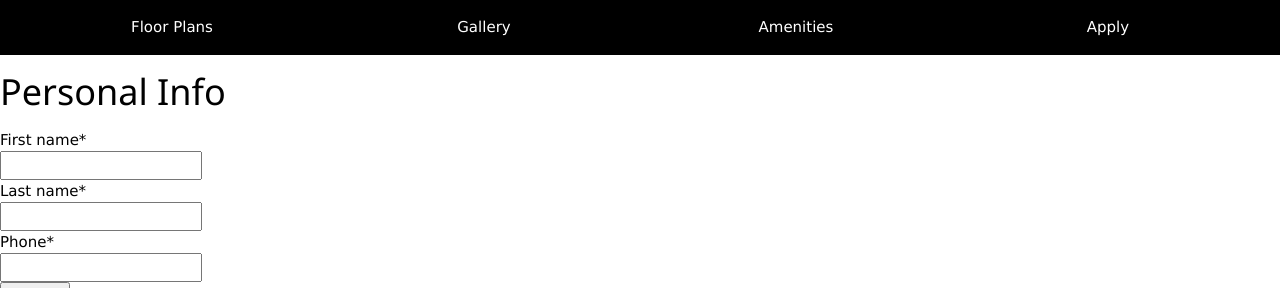
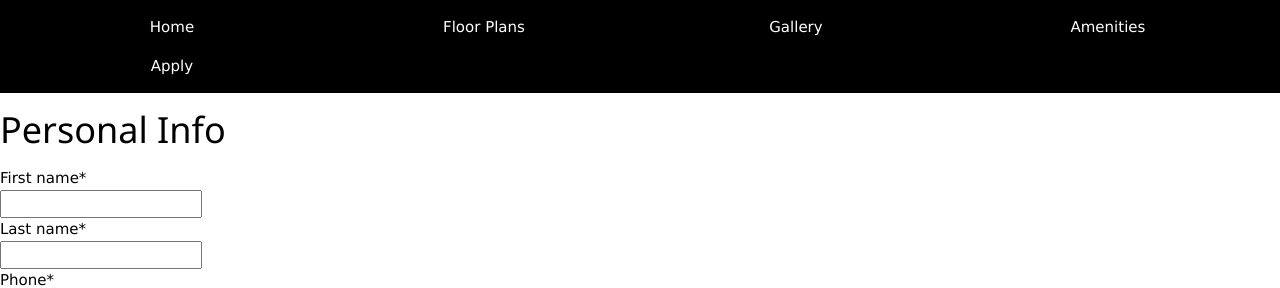
Before and after one commit to samin2668/CSCE-3444-proj, a Flask app: page /register/ in a window 1280 px wide; the page is wider, and only the part inside the window is pictured. Shown: the top 288 px of that part. Run offline with Flask 2, Linux system fonts and the light colour scheme; some web fonts are replaced.

Commit message:
Added a Home button

```diff
--- a/proj/templates/login.html
+++ b/proj/templates/login.html
@@ -13,6 +13,10 @@
         <div class="w3-row w3-padding w3-black">
 
             <div class="w3-col s3">
+                <a href="/" class="w3-button w3-block w3-black">Home</a>
+            </div>
+
+            <div class="w3-col s3">
                 <a href="#FloorPlan" class="w3-button w3-block w3-black">Floor Plans</a>
             </div>
 
@@ -25,7 +29,7 @@
             </div>
 
             <div class="w3-col s3">
-                <a href="apply.html" class="w3-button w3-block w3-black">Apply</a>
+                <a href="/apply/" class="w3-button w3-block w3-black">Apply</a>
             </div>
 
 
--- a/proj/templates/reg.html
+++ b/proj/templates/reg.html
@@ -13,6 +13,10 @@
         <div class="w3-row w3-padding w3-black">
 
             <div class="w3-col s3">
+                <a href="/" class="w3-button w3-block w3-black">Home</a>
+            </div>
+
+            <div class="w3-col s3">
                 <a href="#FloorPlan" class="w3-button w3-block w3-black">Floor Plans</a>
             </div>
 
@@ -25,7 +29,7 @@
             </div>
 
             <div class="w3-col s3">
-                <a href="apply.html" class="w3-button w3-block w3-black">Apply</a>
+                <a href="/apply/" class="w3-button w3-block w3-black">Apply</a>
             </div>
 
         </div>
```
Also changed, not shown: proj/templates/apply.html (+7 -3 lines).
